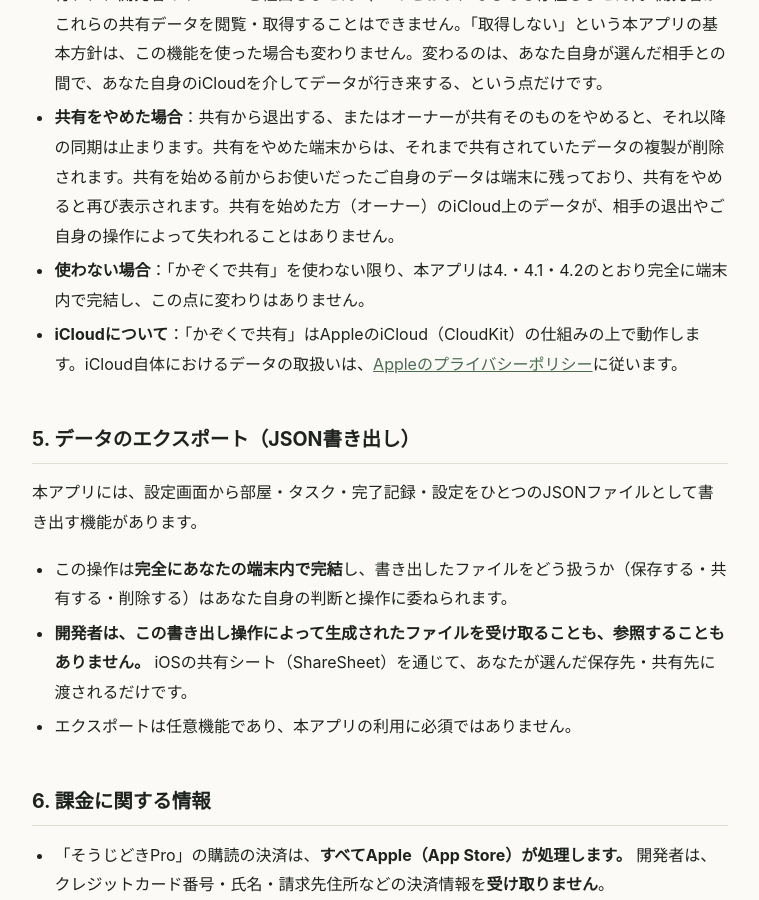
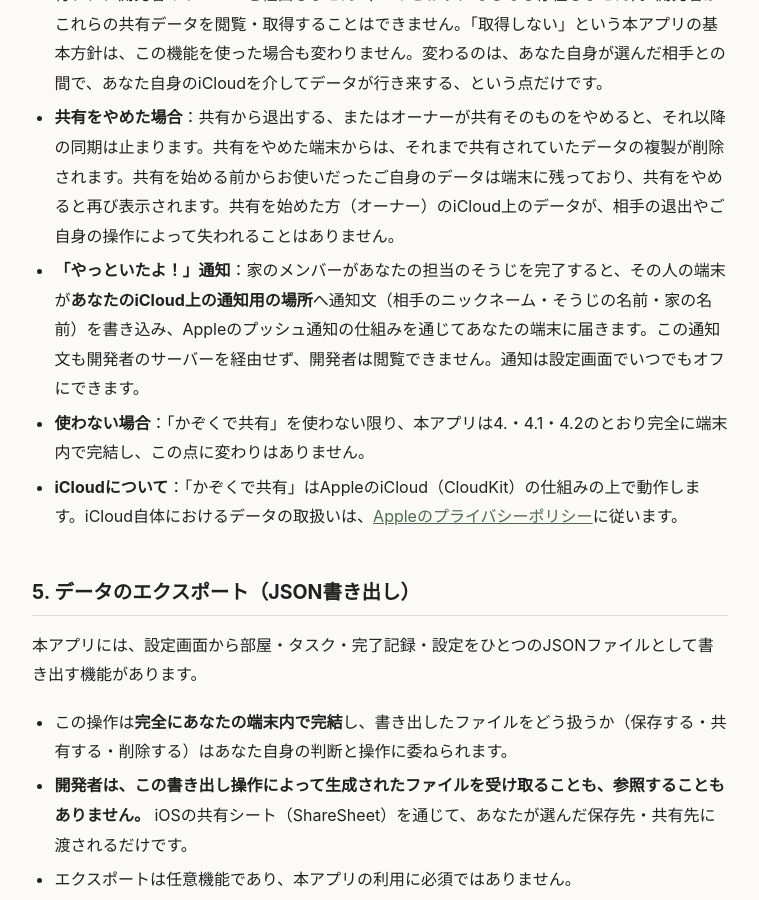
Before and after one commit to m8aBizDev/soujidoki-legal, a Jekyll site: the page built from privacy.md, in a window 1280 px wide and 900 px high, scrolled down 3192 px. Shown: the whole window, without its empty margins (260-1019 px from the left). Built offline with Jekyll 4.4.1, drawn with Linux system fonts in a browser that asks for light colours; some of the changed text lies outside the part shown.

Commit message:
「やっといたよ！」通知に関する説明を追加（v1.2）

```diff
--- a/privacy.md
+++ b/privacy.md
@@ -77,6 +77,7 @@ root: "../"
 - **同期される情報とその方法**：「かぞくで共有」を有効にすると、共有した「家」に含まれる部屋・タスク・完了記録・そうじ道具メモ、およびメンバーのニックネーム（本名である必要のない、アプリ内で自己申告する表示名）が、**あなた自身のiCloud（AppleのCloudKitという仕組み）を通じて**、あなたが招待した相手・またはあなたを招待した相手の端末と同期されます。
 - **開発者はアクセスできません**：この同期は、あなたと共有相手のiCloudアカウントの中だけで行われ、開発者のサーバーを経由しません（4.1のとおり、そもそも存在しません）。開発者がこれらの共有データを閲覧・取得することはできません。「取得しない」という本アプリの基本方針は、この機能を使った場合も変わりません。変わるのは、あなた自身が選んだ相手との間で、あなた自身のiCloudを介してデータが行き来する、という点だけです。
 - **共有をやめた場合**：共有から退出する、またはオーナーが共有そのものをやめると、それ以降の同期は止まります。共有をやめた端末からは、それまで共有されていたデータの複製が削除されます。共有を始める前からお使いだったご自身のデータは端末に残っており、共有をやめると再び表示されます。共有を始めた方（オーナー）のiCloud上のデータが、相手の退出やご自身の操作によって失われることはありません。
+- **「やっといたよ！」通知**：家のメンバーがあなたの担当のそうじを完了すると、その人の端末が**あなたのiCloud上の通知用の場所**へ通知文（相手のニックネーム・そうじの名前・家の名前）を書き込み、Appleのプッシュ通知の仕組みを通じてあなたの端末に届きます。この通知文も開発者のサーバーを経由せず、開発者は閲覧できません。通知は設定画面でいつでもオフにできます。
 - **使わない場合**：「かぞくで共有」を使わない限り、本アプリは4.・4.1・4.2のとおり完全に端末内で完結し、この点に変わりはありません。
 - **iCloudについて**：「かぞくで共有」はAppleのiCloud（CloudKit）の仕組みの上で動作します。iCloud自体におけるデータの取扱いは、[Appleのプライバシーポリシー](https://www.apple.com/legal/privacy/)に従います。
 
@@ -148,6 +149,7 @@ root: "../"
 |---|---|---|
 | 1.0 | 2026-08-21 | 制定（初版公開） |
 | 1.1 | 2026-08-25 | 「かぞくで共有」機能の説明を追加（4.3・0.概要を調整） |
+| 1.2 | 2026-09-02 | 「やっといたよ！」通知の説明を追加（4.3） |
 
 ## 関連文書
 
```
Also changed, not shown: privacy-en.md (+2 -0 lines).
